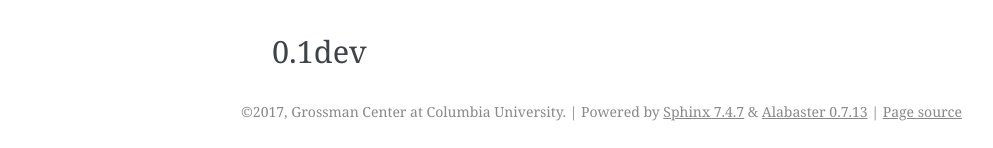
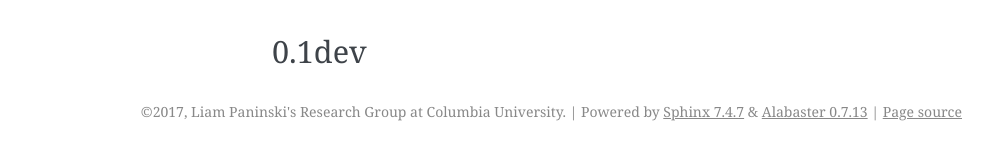
Before and after one commit to paninski-lab/yass, a Sphinx documentation site: the page built from doc/index.rst, in a window 1280 px wide. Shown: the part 2036-2184 px from the top of the page, without its empty margins (148-1141 px from the left). Built offline with Sphinx 7.4.7, drawn with Linux system fonts in a browser that asks for light colours; some of the changed lines change nothing that is shown.

Commit message:
updating conf.py author and version

```diff
--- a/doc/conf.py
+++ b/doc/conf.py
@@ -20,6 +20,8 @@
 # import os
 # import sys
 # sys.path.insert(0, os.path.abspath('.'))
+import re
+import ast
 
 # -- General configuration ------------------------------------------------
 
@@ -69,17 +71,24 @@
 
 # General information about the project.
 project = 'YASS'
-copyright = '2017, Grossman Center at Columbia University'
-author = 'Grossman Center at Columbia University'
+copyright = "2017, Liam Paninski's Research Group at Columbia University"
+author = "Liam Paninski's Research Group at Columbia University"
 
 # The version info for the project you're documenting, acts as replacement for
 # |version| and |release|, also used in various other places throughout the
 # built documents.
-#
+
+_version_re = re.compile(r'__version__\s+=\s+(.*)')
+
+with open('../src/yass/__init__.py', 'rb') as f:
+    VERSION = str(ast.literal_eval(_version_re.search(
+        f.read().decode('utf-8')).group(1)))
+
+
 # The short X.Y version.
-version = '0.1'
+version = VERSION
 # The full version, including alpha/beta/rc tags.
-release = '0.1'
+release = VERSION
 
 # The language for content autogenerated by Sphinx. Refer to documentation
 # for a list of supported languages.
```
